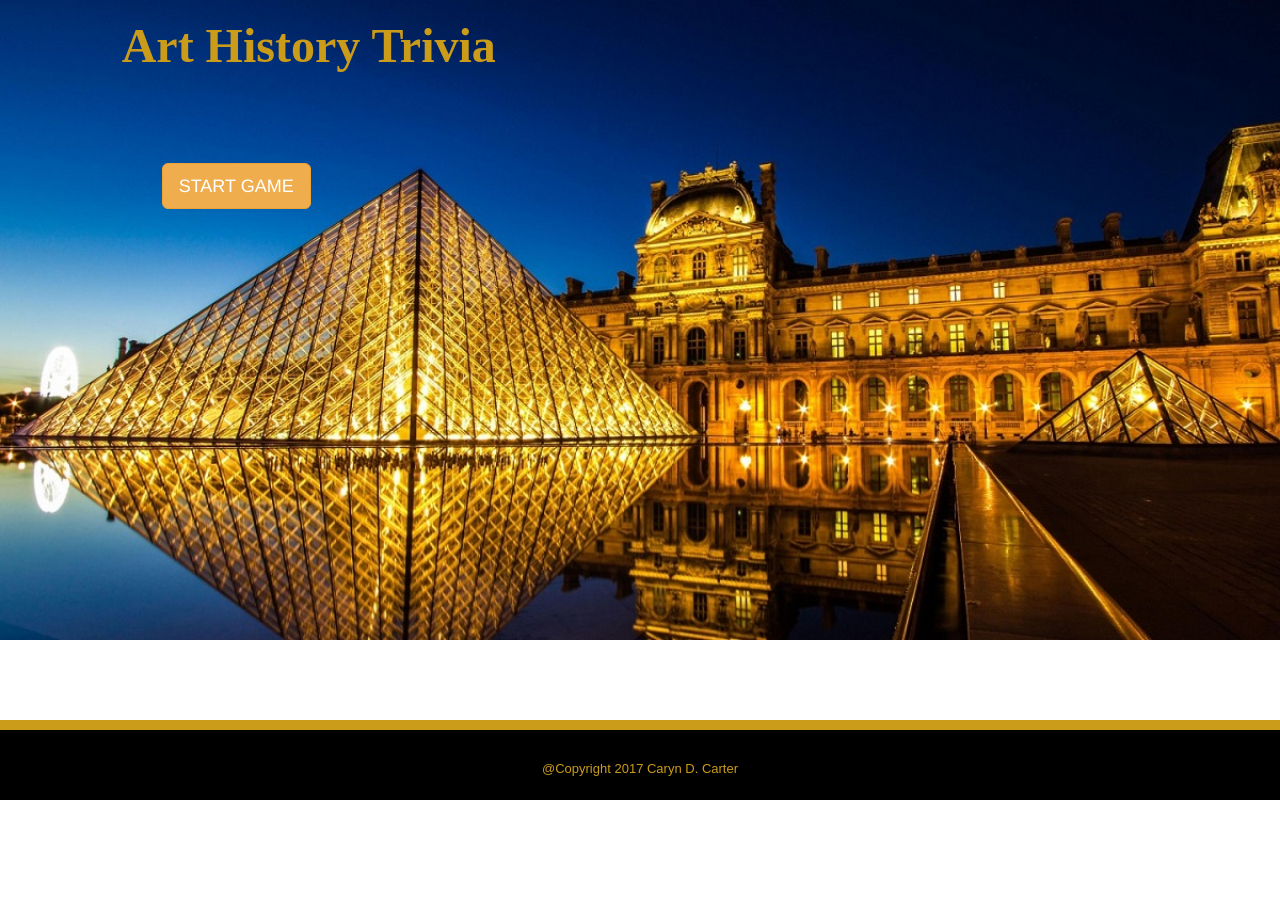
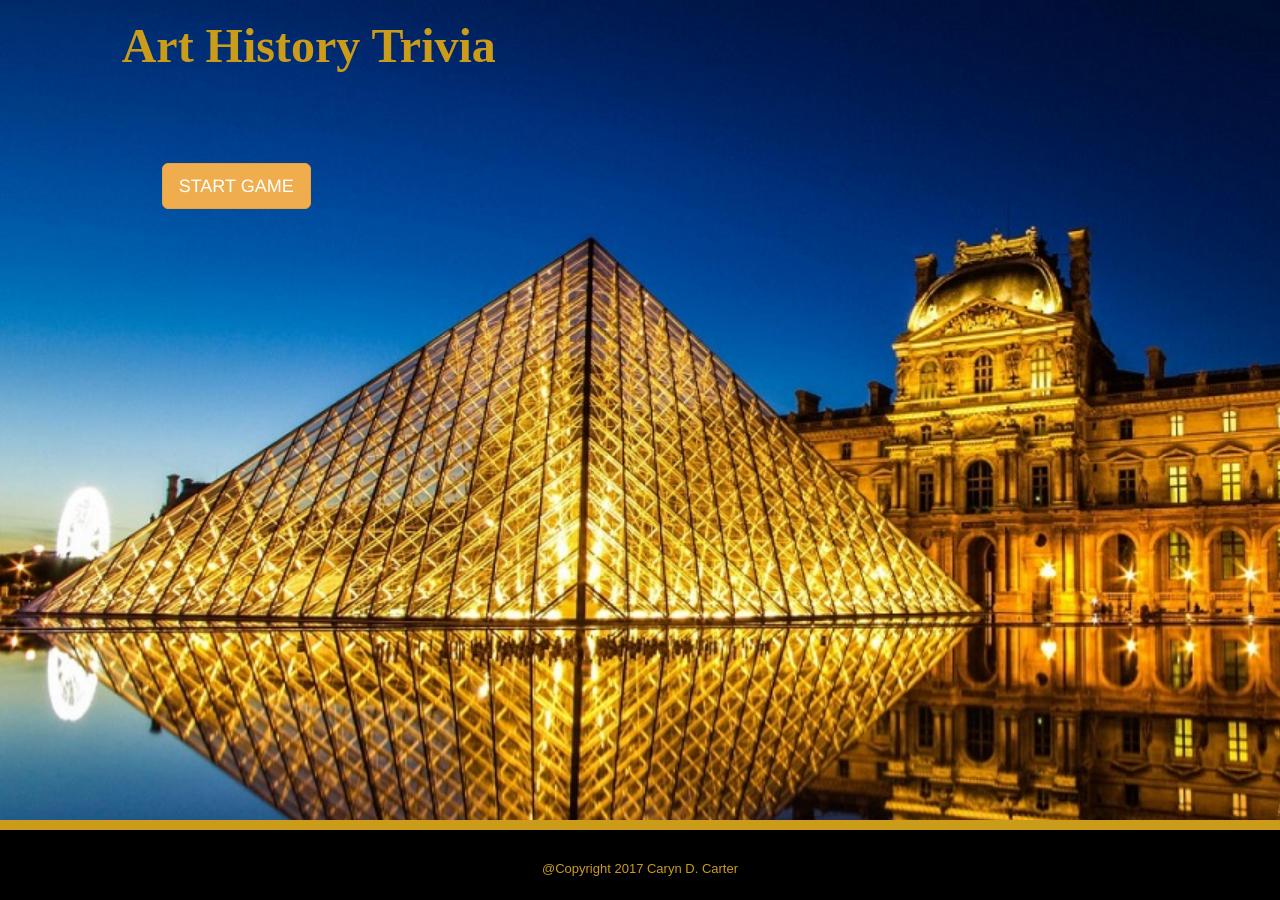
Before and after one commit to Caryndcarter/TriviaGame, a PHP site: page / in a window 1280 px wide. Before the commit the page ends 800 px from the top, so only its background shows below. Run offline with PHP 8.4, Linux system fonts and the light colour scheme; some libraries are stand-ins or nearby versions.

Commit message:
fixed background so it covers more and works better for multiple sized screens

```diff
--- a/assets/css/style.css
+++ b/assets/css/style.css
@@ -13,8 +13,10 @@ html {
 }
 
 .background  {
-	width:100%;
-	overflow:auto;
+	background-image: url("../images/Louvre-Museum-Paris.jpg");
+	background-size: cover;
+	min-width: 100%;
+	min-height: 900px;
 }
 
 
--- a/index.html
+++ b/index.html
@@ -15,7 +15,6 @@
 
 <div class="background container-fluid">
 	<div class="row">
-	<img class="louvre" src="assets/images/Louvre-Museum-Paris.jpg">
 		<div class="col-md-1"></div>
 		<div class="col-md-6">
 			<h1>Art History Trivia</h1>
```
Also changed, not shown: samothrace.jpg (added), venusdemilo.jpg (added).
